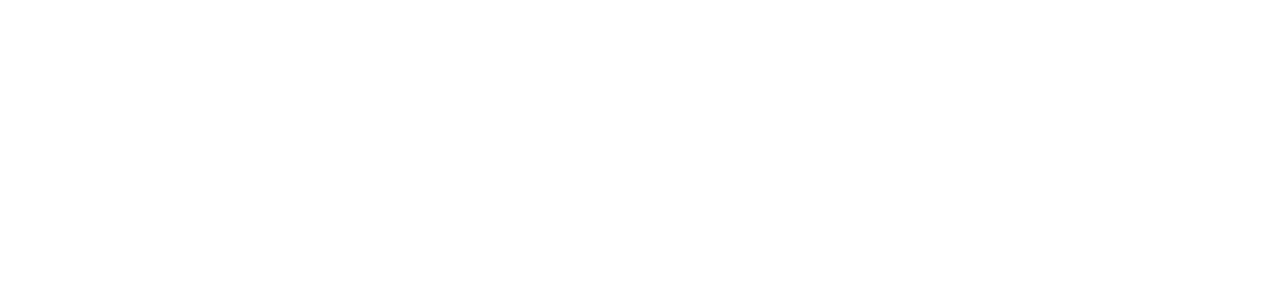
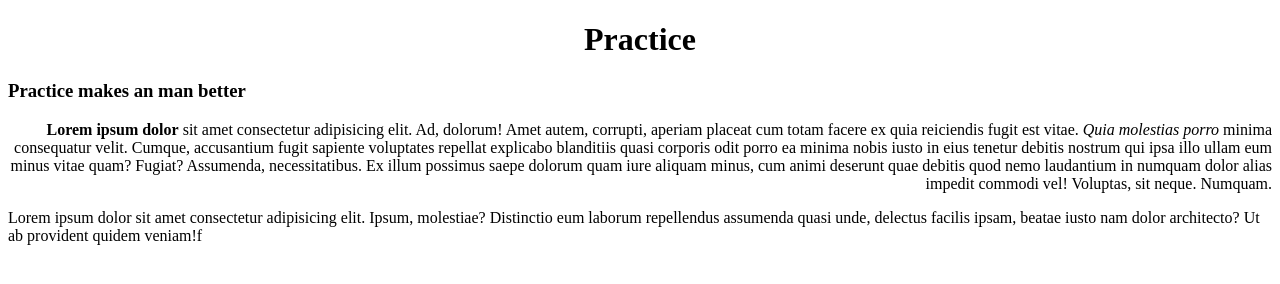
Before and after one commit to MathiarasiNagaraj/UI_Practice, a plain HTML site: page Class_Exercise_1/index.html in a window 1280 px wide. Drawn offline with Linux system fonts and the light colour scheme.

Commit message:
basic tags

```diff
--- a/Class_Exercise_1/index.html
+++ b/Class_Exercise_1/index.html
@@ -1,8 +1,20 @@
+<!DOCTYPE html>
 <html>
-    <head>
-
-    </head>
-    <body>
-
-    </body>
+  <head> </head>
+  <body>
+   <h1 align="center" color="red">Practice</h1>
+   <h3>Practice makes an man better</h3>
+    <p bgcolor="blue" align="right">
+      <strong>Lorem ipsum dolor</strong> sit amet consectetur adipisicing elit. Ad, dolorum! Amet
+      autem, corrupti, aperiam placeat cum totam facere ex quia reiciendis fugit
+      est vitae.<em> Quia molestias porro </em>minima consequatur velit. Cumque,
+      accusantium fugit sapiente voluptates repellat explicabo blanditiis quasi
+      corporis odit porro ea minima nobis iusto in eius tenetur debitis nostrum
+      qui ipsa illo ullam eum minus vitae quam? Fugiat? Assumenda,
+      necessitatibus. Ex illum possimus saepe dolorum quam iure aliquam minus,
+      cum animi deserunt quae debitis quod nemo laudantium in numquam dolor
+      alias impedit commodi vel! Voluptas, sit neque. Numquam.
+    </p>
+    <p >Lorem ipsum dolor sit amet consectetur adipisicing elit. Ipsum, molestiae? Distinctio eum laborum repellendus assumenda quasi unde, delectus facilis ipsam, beatae iusto nam dolor architecto? Ut ab provident quidem veniam!f</p>
+  </body>
 </html>
```
